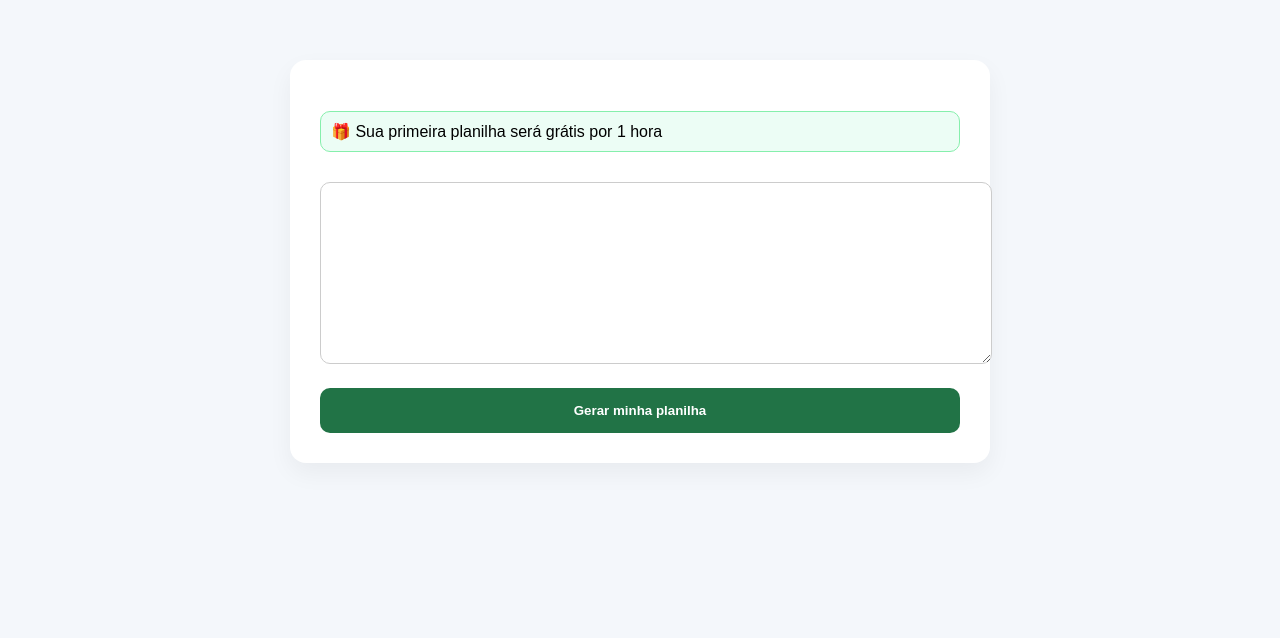
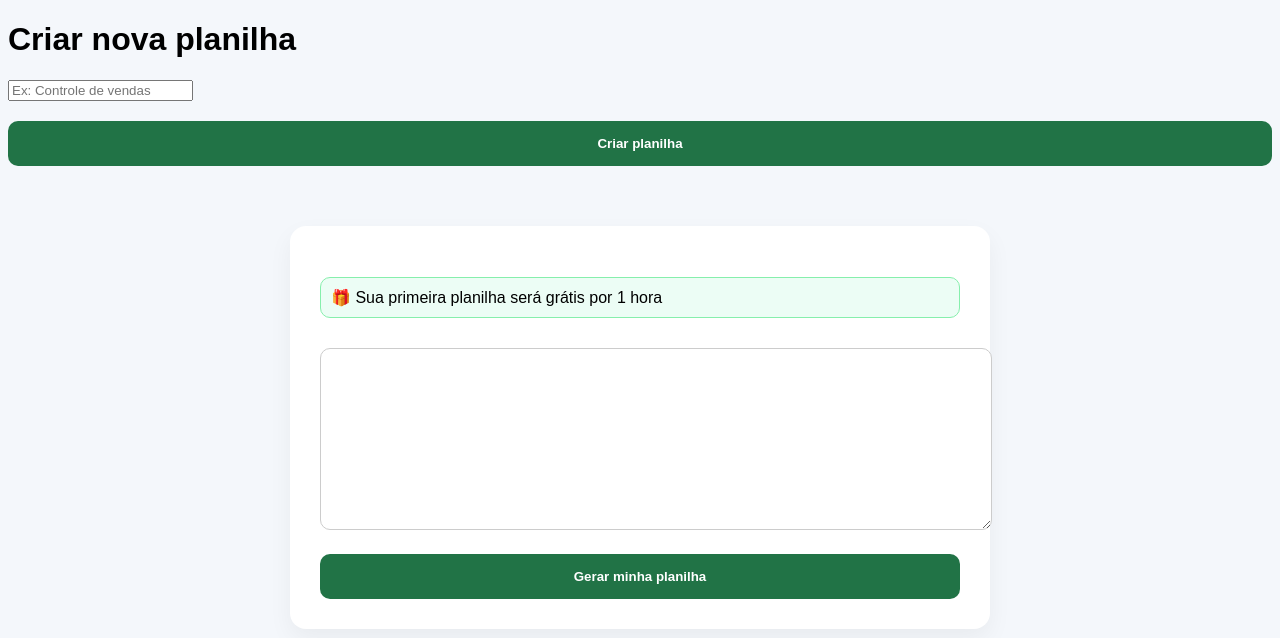
Before and after one commit to alessandronossa-lgtm/alessandronossa-lgtm, a Flask app: template templates/app.html in a window 1280 px wide. Shown: the top 638 px of the page. Run offline with Flask 3, Linux system fonts and the light colour scheme; the template is opened without the code that fills it, so the values that code supplies are empty; parts of the project's set-up code (start-up, migrations or seed data) failed here and were passed over.

Commit message:
Update app.html

```diff
--- a/templates/app.html
+++ b/templates/app.html
@@ -2,7 +2,19 @@
 <html lang="pt-br">
 <head>
 <meta charset="UTF-8">
-<title>{{ projeto.nome }}</title>
+<title>PromptSheet</title>
+</head>
+<body>
+
+<h1>Criar nova planilha</h1>
+
+<form method="POST">
+  <input name="nome" placeholder="Ex: Controle de vendas">
+  <button type="submit">Criar planilha</button>
+</form>
+
+</body>
+</html>
 
 <style>
 body {
```
